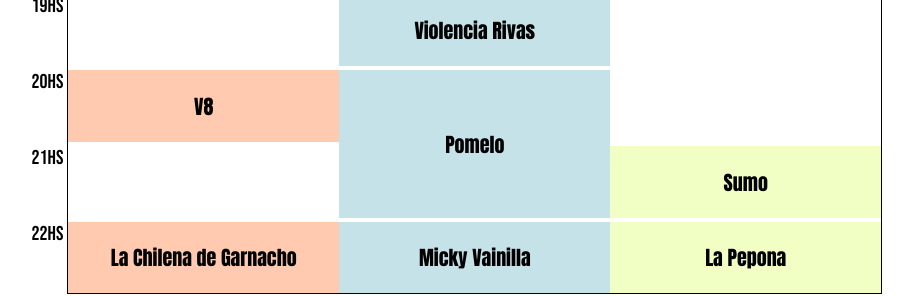
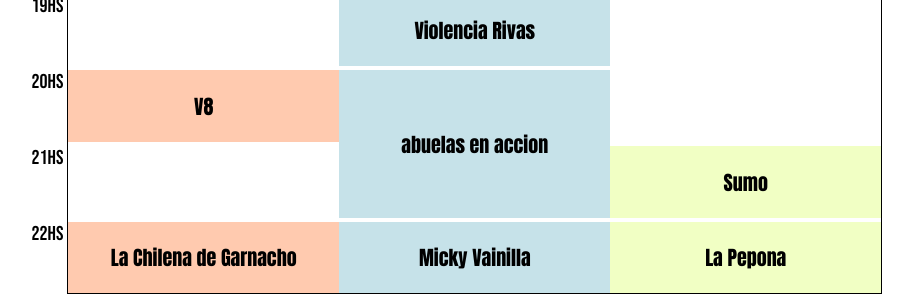
Before and after one commit to Toto20087/RockByT, a plain HTML site: page index.html in a window 1280 px wide. Shown: the part 409-705 px from the top of the page, without its empty margins (206-1119 px from the left). Drawn offline with Linux system fonts and the light colour scheme.

Commit message:
Abuelas en accion

```diff
--- a/index.html
+++ b/index.html
@@ -30,7 +30,7 @@
                 <div class="band perri" style="grid-row-start: 5;">Violencia Rivas</div>
                 <div class="band indie" style="grid-row-start: 4;">Alberto Fernández</div>
                 <div class="band huawei" style="grid-row-start: 6;">V8</div>
-                <div class="band perri" style="grid-row: 6 / 8;">Pomelo</div>
+                <div class="band perri" style="grid-row: 6 / 8;">abuelas en accion</div>
                 <div class="band indie" style="grid-row-start: 7;">Sumo</div>
                 <div class="band huawei" style="grid-row-start: 8;">La Chilena de Garnacho</div>
                 <div class="band perri" style="grid-row-start: 8;">Micky Vainilla</div>
```
